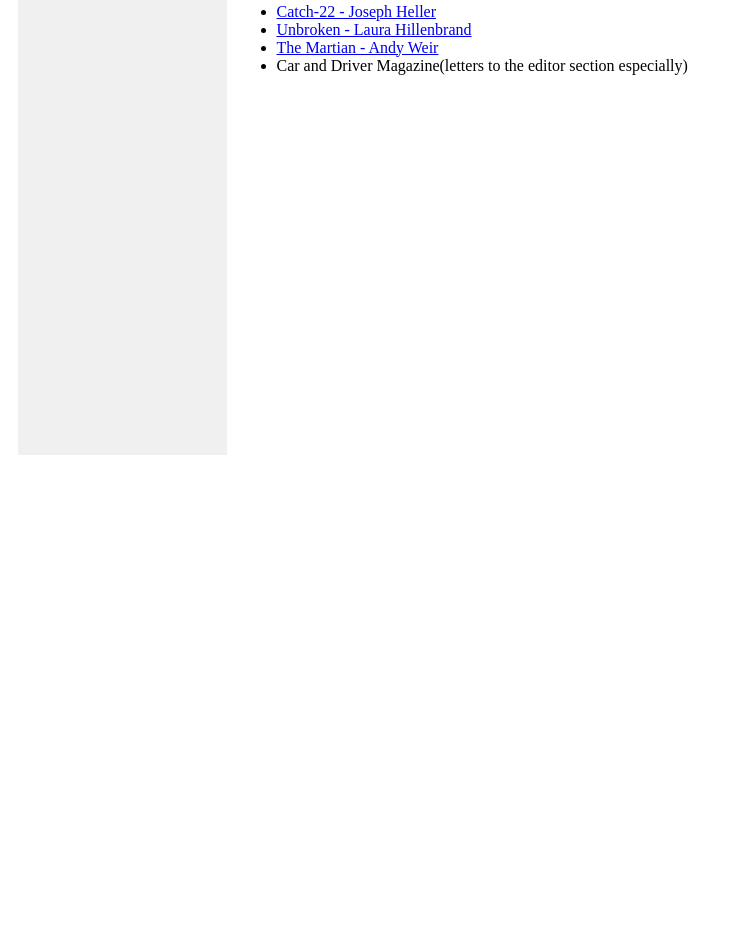
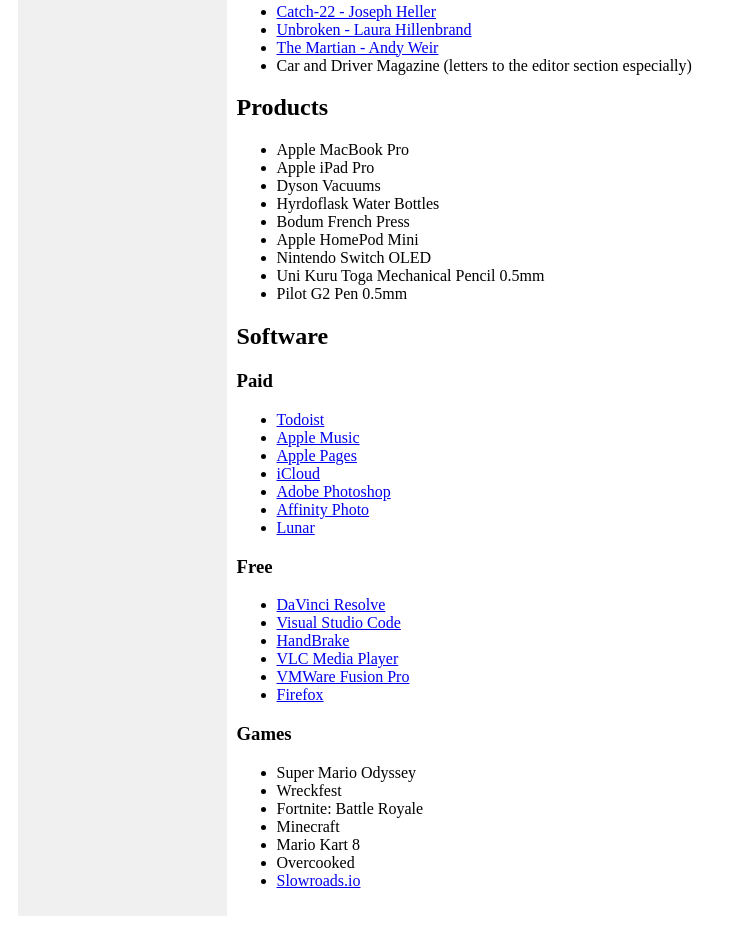
Before and after one commit to Zmht/landing, a plain HTML site: page favorites.html in a window 1280 px wide. Shown: the part 383-1317 px from the top of the page, without its empty margins (0-736 px from the left). Before the commit the page ends 856 px from the top, so only its background shows below. Drawn offline with Linux system fonts and the light colour scheme.

Commit message:
Update favorites.html

```diff
--- a/favorites.html
+++ b/favorites.html
@@ -33,8 +33,50 @@
             <li><a href="https://en.wikipedia.org/wiki/Catch-22">Catch-22 - Joseph Heller</a></li>
             <li><a href="https://en.wikipedia.org/wiki/Unbroken_(book)">Unbroken - Laura Hillenbrand</a></li>
             <li><a href="https://en.wikipedia.org/wiki/The_Martian_(Weir_novel)">The Martian - Andy Weir</a></li>
-            <li>Car and Driver Magazine(letters to the editor section especially)</li>
+            <li>Car and Driver Magazine (letters to the editor section especially)</li>
         </ul>
+        <h2>Products</h2>
+        <ul>
+            <li>Apple MacBook Pro</li>
+            <li>Apple iPad Pro</li>
+            <li>Dyson Vacuums</li>
+            <li>Hyrdoflask Water Bottles</li>
+            <li>Bodum French Press</li>
+            <li>Apple HomePod Mini</li>
+            <li>Nintendo Switch OLED</li>
+            <li>Uni Kuru Toga Mechanical Pencil 0.5mm</li>
+            <li>Pilot G2 Pen 0.5mm</li>
+        </ul>
+        <h2>Software</h2>
+            <h3>Paid</h3>
+            <ul>
+                <li><a href="https://todoist.com">Todoist</a></li>
+                <li><a href="https://www.apple.com/apple-music/">Apple Music</a></li>
+                <li><a href="https://www.apple.com/in/pages/">Apple Pages</a></li>
+                <li><a href="https://www.icloud.com">iCloud</a></li>
+                <li><a href="https://www.adobe.com/products/photoshop.html">Adobe Photoshop</a></li>
+                <li><a href="https://affinity.serif.com">Affinity Photo</a></li>
+                <li><a href="https://lunar.fyi">Lunar</a></li>
+            </ul>
+            <h3>Free</h3>
+            <ul>
+                <li><a href="https://www.blackmagicdesign.com/products/davinciresolve">DaVinci Resolve</a></li>
+                <li><a href="https://code.visualstudio.com">Visual Studio Code</a></li>
+                <li><a href="https://handbrake.fr">HandBrake</a></li>
+                <li><a href="https://www.videolan.org/vlc/">VLC Media Player</a></li>
+                <li><a href="https://www.vmware.com/products/desktop-hypervisor/workstation-and-fusion">VMWare Fusion Pro</a></li>
+                <li><a href="https://www.mozilla.org/en-US/firefox/">Firefox</a></li>
+            </ul>
+            <h3>Games</h3>
+            <ul>
+                <li>Super Mario Odyssey</li>
+                <li>Wreckfest</li>
+                <li>Fortnite: Battle Royale</li>
+                <li>Minecraft</li>
+                <li>Mario Kart 8</li>
+                <li>Overcooked</li>
+                <li><a href="https://www.slowroads.io">Slowroads.io</a></li>
+            </ul>
     </div>
 </body>
 </html>
```
